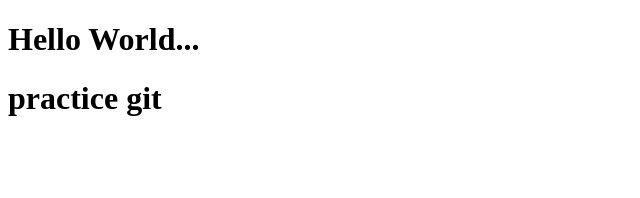
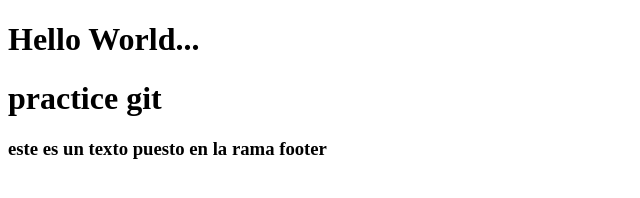
Before and after one commit to jppabloc/practiceGitHub, a plain HTML site: page index.html in a window 1280 px wide. Shown: the whole page, without its empty margins (0-640 px from the left). Drawn offline with Linux system fonts and the light colour scheme.

Commit message:
texto en la rama footer

```diff
--- a/index.html
+++ b/index.html
@@ -10,4 +10,7 @@
     <h1>Hello World...</h1>
     <h1>practice git</h1>
     </body>
+    <footer>
+        <h3>este es un texto puesto en la rama footer</h3>
+    </footer>
 </html>
```
